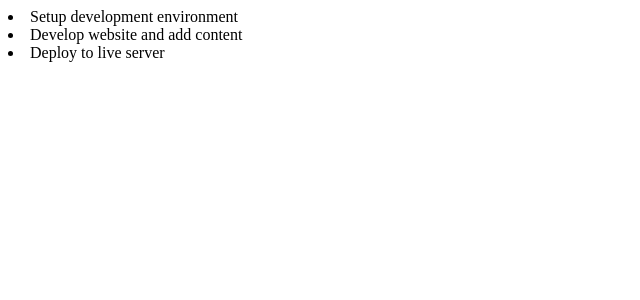
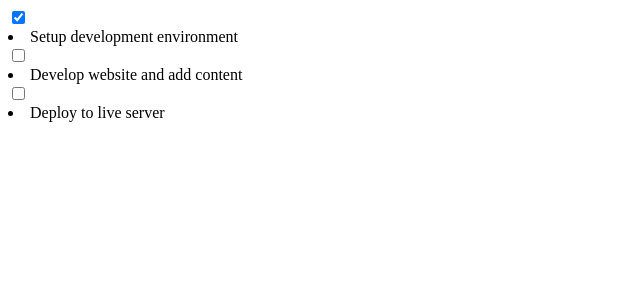
Before and after one commit to admi2u/reactjs-demo-todolist, a React (Create React App) app: page / in a window 1280 px wide. Shown: the top 300 px of the page, without its empty margins (0-640 px from the left). Built offline with nearby package versions, Linux system fonts and the light colour scheme.

Commit message:
add form input

```diff
--- a/src/components/TodoItem.js
+++ b/src/components/TodoItem.js
@@ -3,7 +3,10 @@ import React from "react"
 class TodoItem extends React.Component {
     render(){
         return (
-        <li>{this.props.todo.title}</li>
+        <div>
+            <input type="checkbox" checked={this.props.todo.completed} onChange={() => console.log("clicked")} />
+            <li>{this.props.todo.title}</li>
+        </div>
         )
     }
 }
```
